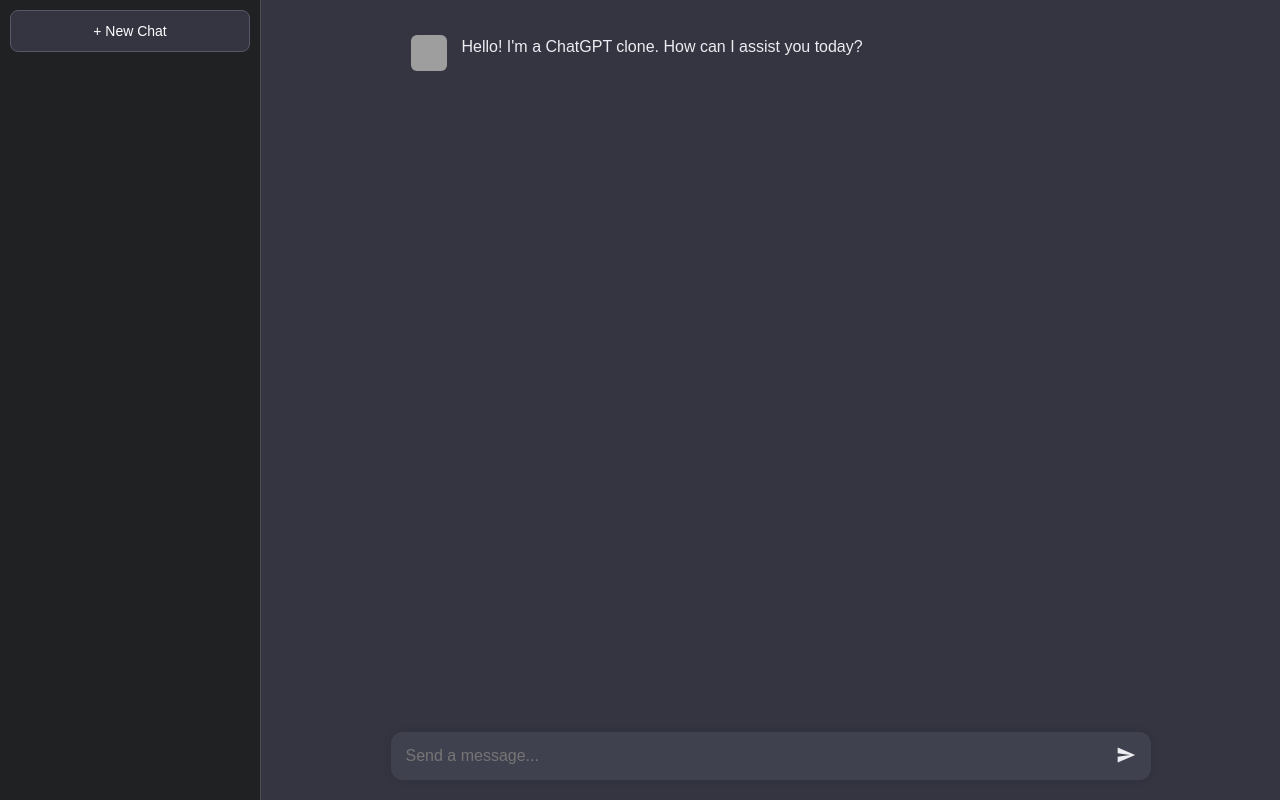
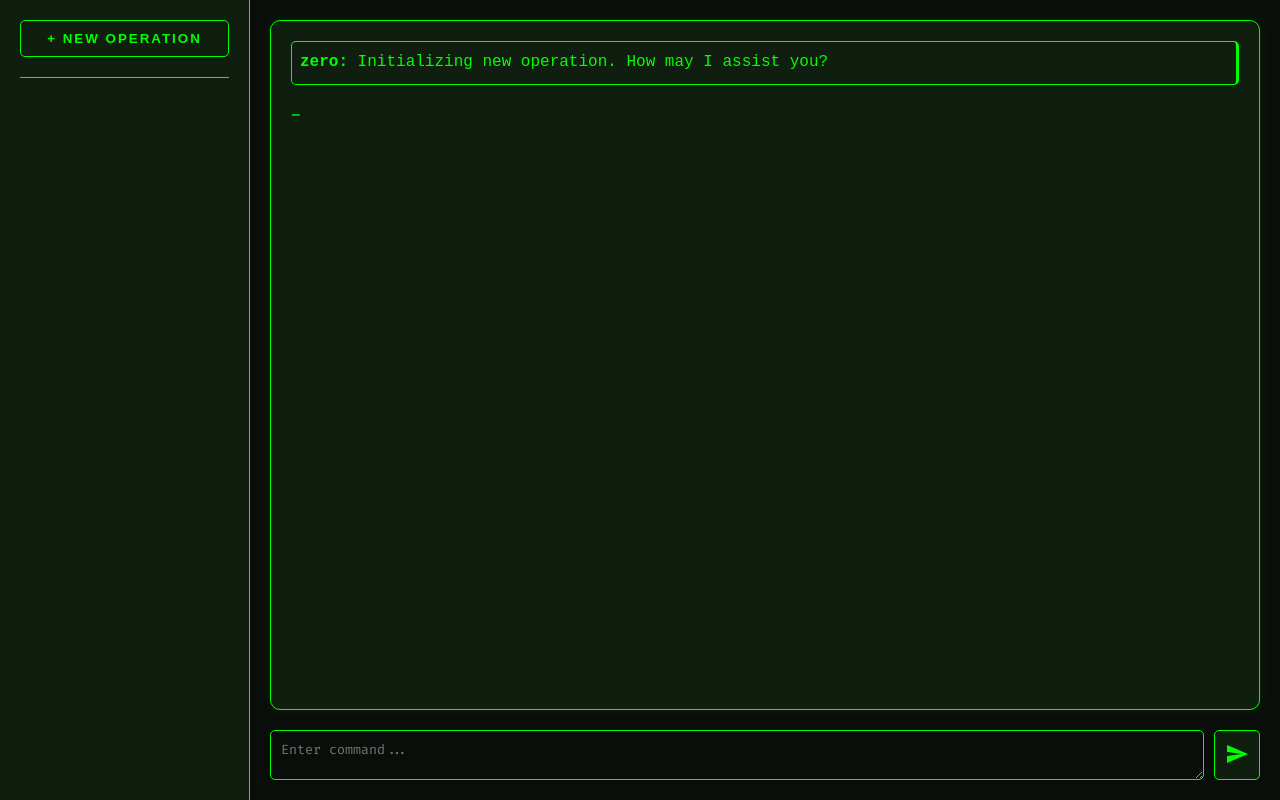
Before and after one commit to DhruvalVP/Parseit---An-Investigation-Solution, a Flask app: page / in a window 1280 px wide. Run offline with Flask 3, Linux system fonts and the light colour scheme; some libraries are stand-ins or nearby versions; grey boxes are pictures that could not be loaded.

Commit message:
Major Changes to UI

```diff
--- a/app.py
+++ b/app.py
@@ -51,7 +51,7 @@ app = Flask(__name__)
 socketio = SocketIO(app)
 
 # Initialize the model
-model = OllamaLLM(model="dolphin-agent", stream=True)
+model = OllamaLLM(model="llama3-agent", stream=True)
 history_manager = ConversationHistoryManager("conversation_history.json")
 
 
--- a/static/js/script.js
+++ b/static/js/script.js
@@ -5,26 +5,20 @@ const userInput = document.getElementById('user-input');
 const sendButton = document.getElementById('send-button');
 const newChatBtn = document.querySelector('.new-chat-btn');
 let currentChatId = null;
-let aiMessageDiv = null;  // Variable to store the AI message element for updating
+let aiMessageDiv = null;
 
 // Function to add user messages to the chat window
 function addUserMessage(text) {
     const messageDiv = document.createElement('div');
     messageDiv.classList.add('message', 'user-message');
 
-    const profilePic = document.createElement('img');
-    profilePic.classList.add('profile-pic');
-    profilePic.src = 'https://api.dicebear.com/6.x/initials/svg?seed=JS';  // User avatar
-    profilePic.alt = 'User';
-
     const contentDiv = document.createElement('div');
     contentDiv.classList.add('message-content');
-    contentDiv.innerText = text;  // Use innerText to preserve newlines
+    contentDiv.innerHTML = `<span class="message-prefix">User:</span> ${escapeHtml(text)}`;
 
-    messageDiv.appendChild(profilePic);
     messageDiv.appendChild(contentDiv);
     chatMessages.appendChild(messageDiv);
-    chatMessages.scrollTop = chatMessages.scrollHeight;  // Scroll to bottom
+    chatMessages.scrollTop = chatMessages.scrollHeight;
 }
 
 // Function to format code blocks within the message
@@ -61,45 +55,37 @@ function escapeHtml(unsafe) {
 // Function to handle AI message updates
 function updateAIMessage(text) {
     if (!aiMessageDiv) {
-        // Create a new AI message if it doesn't exist
         aiMessageDiv = document.createElement('div');
         aiMessageDiv.classList.add('message', 'ai-message');
 
-        const profilePic = document.createElement('img');
-        profilePic.classList.add('profile-pic');
-        profilePic.src = 'https://api.dicebear.com/6.x/bottts/svg?seed=AI';  // AI avatar
-        profilePic.alt = 'AI';
-
         const contentDiv = document.createElement('div');
         contentDiv.classList.add('message-content');
-        aiMessageDiv.appendChild(profilePic);
         aiMessageDiv.appendChild(contentDiv);
         chatMessages.appendChild(aiMessageDiv);
     }
 
-    // Update the AI message content
     const contentDiv = aiMessageDiv.querySelector('.message-content');
     const formattedText = formatCodeBlocks(text);
-    contentDiv.innerHTML = formattedText;  // Use innerHTML to render formatted HTML
+    contentDiv.innerHTML = `<span class="message-prefix">zero:</span> ${formattedText}`;
+    chatMessages.scrollTop = chatMessages.scrollHeight;
 }
 
 // Function to handle user sending a message
 function handleSend() {
     const message = userInput.value.trim();
     if (message) {
-        addUserMessage(message);  // Add user message to chat window
-        userInput.value = '';  // Clear input field
-        aiMessageDiv = null;  // Reset AI message container for a new response
+        addUserMessage(message);
+        userInput.value = '';
+        aiMessageDiv = null;
 
-        // Emit the user message to the server using SocketIO
         socket.emit('user_message', { message: message });
     }
 }
 
-// Listen for incoming AI responses from the server (chunked)
+// Listen for incoming AI responses from the server
 socket.on('ollama_response', (data) => {
-    const parsedData = JSON.parse(data);  // Parse the JSON data
-    updateAIMessage(parsedData.response);  // Update the AI message content with each chunk
+    const parsedData = JSON.parse(data);
+    updateAIMessage(parsedData.response);
 });
 
 // Attach event listener for the send button
@@ -107,18 +93,56 @@ sendButton.addEventListener('click', handleSend);
 
 // Allow sending message via pressing "Enter"
 userInput.addEventListener('keypress', (e) => {
-    if (e.key === 'Enter') {
+    if (e.key === 'Enter' && !e.shiftKey) {
+        e.preventDefault();
         handleSend();
     }
 });
 
 // Handle starting a new chat
 newChatBtn.addEventListener('click', function() {
-    currentChatId = Date.now();  // New unique chat ID
-    chatMessages.innerHTML = '';  // Clear chat window
-    aiMessageDiv = null;  // Reset AI message container
-    addUserMessage("Hello! I'm a ChatGPT clone. How can I assist you today?");  // New AI greeting
+    currentChatId = Date.now();
+    chatMessages.innerHTML = '';
+    aiMessageDiv = null;
+    updateAIMessage("Initializing new operation. How may I assist you?");
 });
 
+// Add custom styles
+const style = document.createElement('style');
+style.textContent = `
+    .message {
+        margin-bottom: 10px;
+        font-family: 'Courier New', monospace;
+    }
+    .message-content {
+        padding: 8px;
+        border-radius: 5px;
+        background-color: #0f1e0f;
+        border: 1px solid #00ff00;
+    }
+    .message-prefix {
+        font-weight: bold;
+        color: #00ff00;
+    }
+    .code-block {
+        background-color: #1a2e1a;
+        border: 1px solid #00ff00;
+        border-radius: 5px;
+        margin-top: 5px;
+    }
+    .code-header {
+        background-color: #005000;
+        color: #00ff00;
+        padding: 2px 5px;
+        border-bottom: 1px solid #00ff00;
+    }
+    .code-text {
+        margin: 0;
+        padding: 5px;
+        white-space: pre-wrap;
+    }
+`;
+document.head.appendChild(style);
+
 // Initialize first chat
-newChatBtn.click();  // Start with a new chat automatically
+newChatBtn.click();
--- a/templates/index.html
+++ b/templates/index.html
@@ -3,19 +3,194 @@
 <head>
     <meta charset="UTF-8">
     <meta name="viewport" content="width=device-width, initial-scale=1.0">
-    <title>ZERO AI</title>
-    <link rel="stylesheet" href="static\css\styles.css">
+    <title>ZERO AI - Hacker Interface</title>
+    <link href="https://fonts.googleapis.com/css2?family=Fira+Code:wght@400;700&family=Anonymous+Pro:wght@400;700&display=swap" rel="stylesheet">
+    <style>
+        :root {
+            --main-bg-color: #0a0e0a;
+            --secondary-bg-color: #0f1e0f;
+            --accent-color: #00ff00;
+            --text-color: #00ff00;
+            --hover-color: #007000;
+        }
+
+        * {
+            box-sizing: border-box;
+            margin: 0;
+            padding: 0;
+        }
+
+        body {
+            font-family: 'Fira Code', 'Anonymous Pro', monospace;
+            background-color: var(--main-bg-color);
+            color: var(--text-color);
+            line-height: 1.6;
+        }
+
+        .app-container {
+            display: flex;
+            height: 100vh;
+        }
+
+        .sidebar {
+            width: 250px;
+            background-color: var(--secondary-bg-color);
+            padding: 20px;
+            border-right: 1px solid var(--accent-color);
+        }
+
+        .new-chat-btn {
+            width: 100%;
+            padding: 10px;
+            background-color: var(--secondary-bg-color);
+            color: var(--accent-color);
+            border: 1px solid var(--accent-color);
+            border-radius: 5px;
+            cursor: pointer;
+            transition: all 0.3s;
+            text-transform: uppercase;
+            letter-spacing: 2px;
+            font-weight: bold;
+        }
+
+        .new-chat-btn:hover {
+            background-color: var(--hover-color);
+            box-shadow: 0 0 10px var(--accent-color);
+        }
+
+        .chat-list {
+            margin-top: 20px;
+            border-top: 1px solid var(--accent-color);
+            padding-top: 20px;
+        }
+
+        .chat-container {
+            flex-grow: 1;
+            display: flex;
+            flex-direction: column;
+            padding: 20px;
+        }
+
+        .chat-messages {
+            flex-grow: 1;
+            overflow-y: auto;
+            background-color: var(--secondary-bg-color);
+            border-radius: 10px;
+            padding: 20px;
+            margin-bottom: 20px;
+            border: 1px solid var(--accent-color);
+            box-shadow: 0 0 10px rgba(0, 255, 0, 0.1);
+        }
+
+        .input-area {
+            display: flex;
+            gap: 10px;
+        }
+
+        #user-input {
+            flex-grow: 1;
+            padding: 10px;
+            background-color: var(--main-bg-color);
+            border: 1px solid var(--accent-color);
+            border-radius: 5px;
+            resize: vertical;
+            color: var(--text-color);
+            font-family: 'Fira Code', 'Anonymous Pro', monospace;
+            min-height: 50px;
+        }
+
+        #user-input:focus {
+            outline: none;
+            box-shadow: 0 0 10px rgba(0, 255, 0, 0.5);
+        }
+
+        #send-button {
+            background-color: var(--secondary-bg-color);
+            border: 1px solid var(--accent-color);
+            border-radius: 5px;
+            padding: 10px;
+            cursor: pointer;
+            transition: all 0.3s;
+        }
+
+        #send-button:hover {
+            background-color: var(--hover-color);
+            box-shadow: 0 0 10px rgba(0, 255, 0, 0.5);
+        }
+
+        #send-button svg {
+            width: 24px;
+            height: 24px;
+            fill: var(--accent-color);
+        }
+
+        @keyframes blink {
+            0% { opacity: 0; }
+            50% { opacity: 1; }
+            100% { opacity: 0; }
+        }
+
+        .chat-messages::after {
+            content: "_";
+            display: inline-block;
+            animation: blink 1s infinite;
+            font-weight: bold;
+            color: var(--accent-color);
+        }
+
+        .message {
+            margin-bottom: 15px;
+            word-wrap: break-word;
+        }
+
+        .message-content {
+            padding: 10px;
+            background-color: rgba(0, 255, 0, 0.1);
+            border-radius: 5px;
+            border: 1px solid var(--accent-color);
+        }
+
+        .user-message .message-content {
+            border-left: 3px solid var(--accent-color);
+        }
+
+        .ai-message .message-content {
+            border-right: 3px solid var(--accent-color);
+        }
+
+        .message-prefix {
+            font-weight: bold;
+            color: var(--accent-color);
+        }
+
+        ::-webkit-scrollbar {
+            width: 10px;
+        }
+
+        ::-webkit-scrollbar-track {
+            background: var(--main-bg-color);
+        }
+
+        ::-webkit-scrollbar-thumb {
+            background: var(--accent-color);
+            border-radius: 5px;
+        }
+
+        ::-webkit-scrollbar-thumb:hover {
+            background: var(--hover-color);
+        }
+    </style>
 </head>
 <body>
     <div class="app-container">
         <div class="sidebar">
-            <button class="new-chat-btn">+ New Chat</button>
+            <button class="new-chat-btn">+ New Operation</button>
             <div class="chat-list" id="chat-list"></div>
         </div>
         <div class="chat-container">
             <div id="chat-messages" class="chat-messages"></div>
             <div class="input-area">
-                <input type="text" id="user-input" placeholder="Send a message...">
+                <textarea id="user-input" placeholder="Enter command..." rows="1"></textarea>
                 <button id="send-button">
                     <svg viewBox="0 0 24 24" xmlns="http://www.w3.org/2000/svg">
                         <path d="M2.01 21L23 12 2.01 3 2 10l15 2-15 2z"/>
```
Also changed, not shown: conversation_history.json (added, +1 -0 lines).
